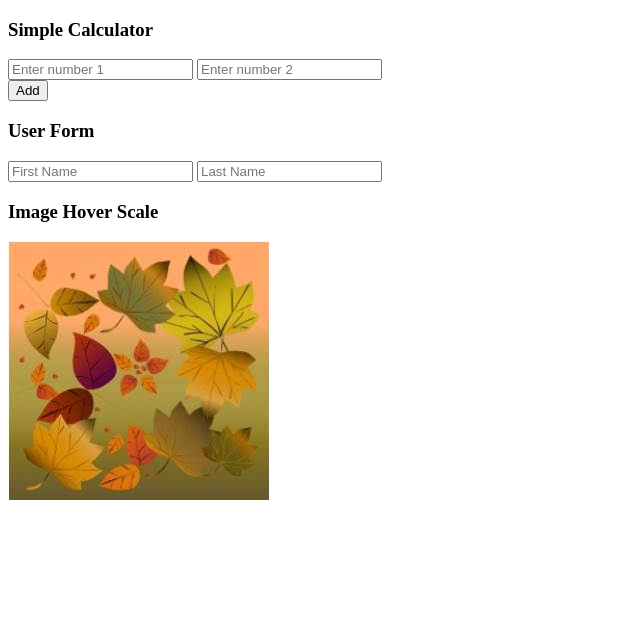
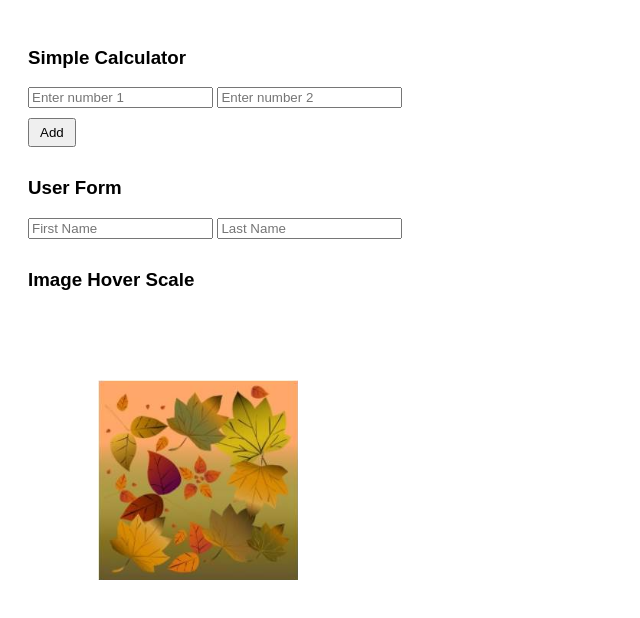
Before and after one commit to LaxmikantVarkal1/frontend-assignment, a plain HTML site: page index.html in a window 1280 px wide. Shown: the whole page, without its empty margins (0-640 px from the left). Drawn offline with Linux system fonts and the light colour scheme.

Commit message:
Update stylesheet link to external URL

```diff
--- a/index.html
+++ b/index.html
@@ -8,7 +8,7 @@
     <meta name="viewport" content="width=device-width, initial-scale=1.0" />
     <meta http-equiv="X-UA-Compatible" content="ie=edge" />
     <title>React Assignment</title>
-    <link rel="stylesheet" href="src/styles.css" />
+    <link rel="stylesheet" href="https://laxmikantvarkal1.github.io/frontend-assignment/style.css" />
 </head>
 
 <body>
```
